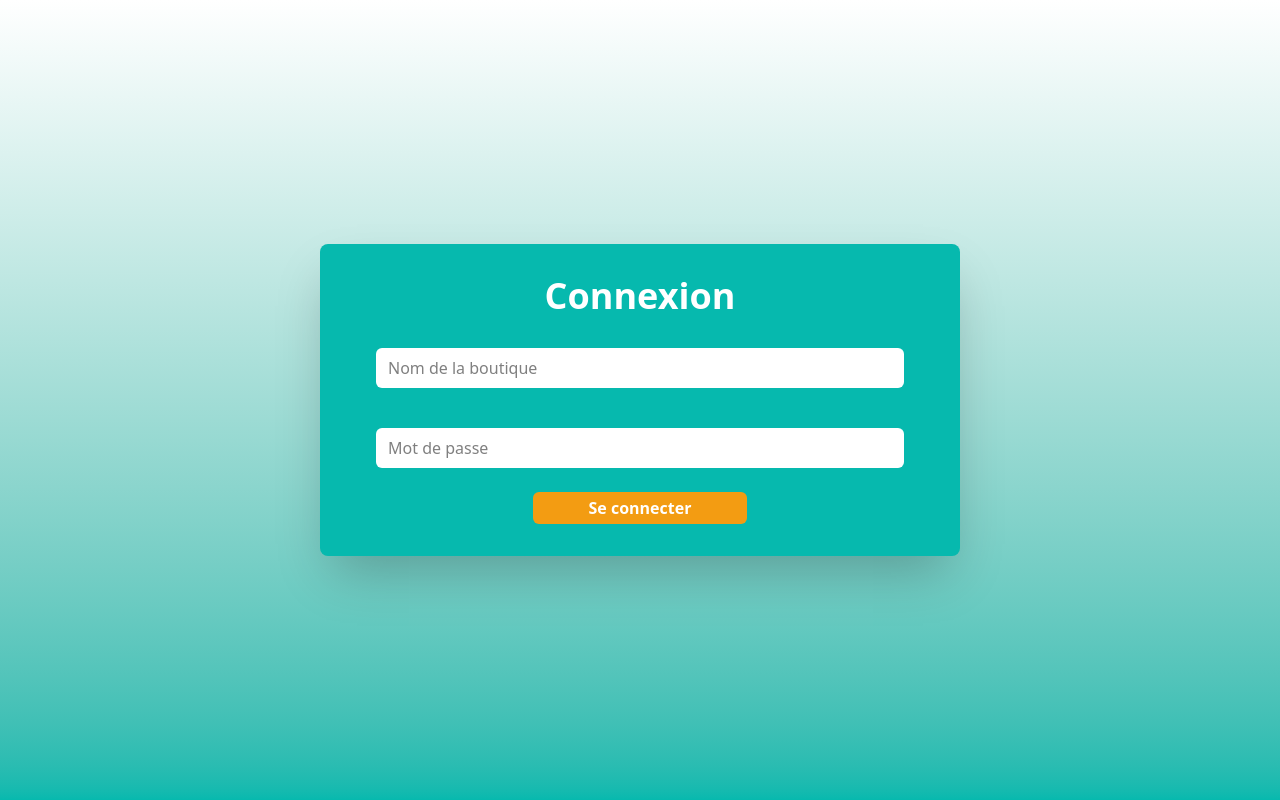
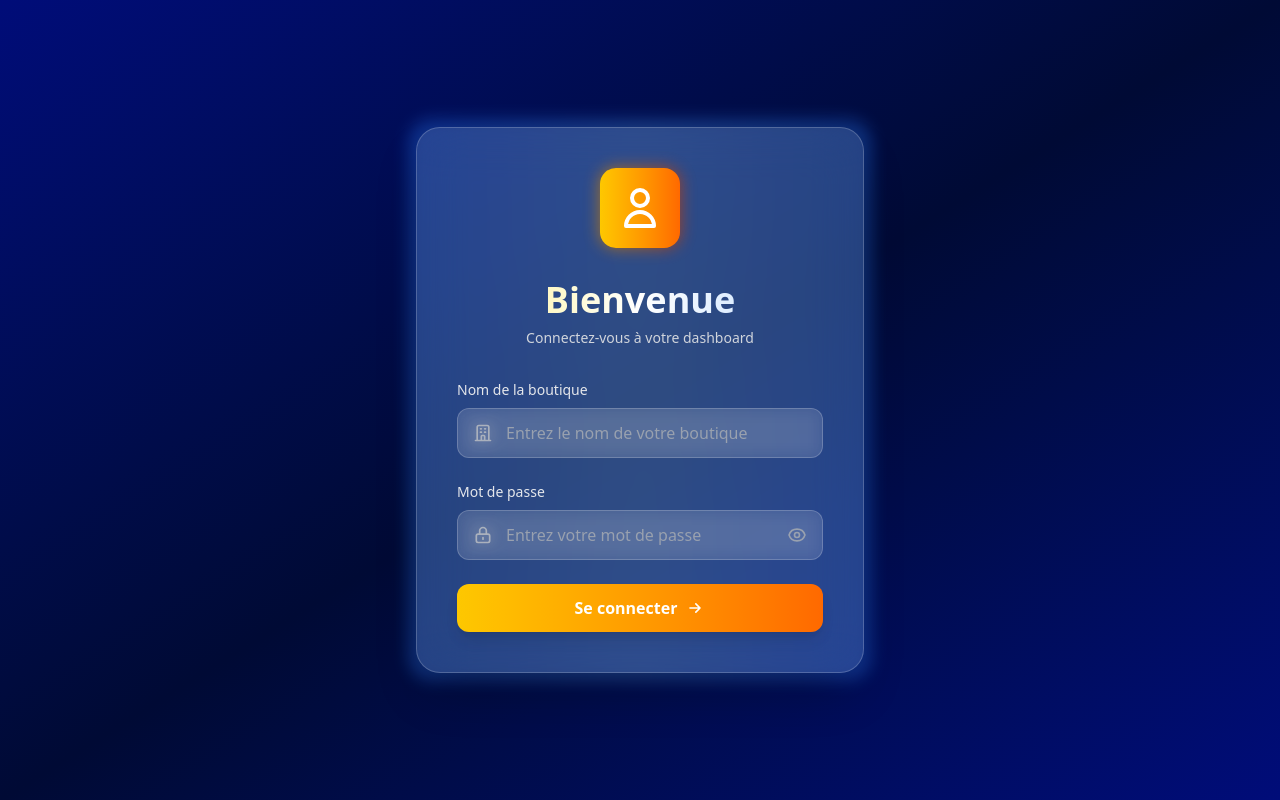
Before and after one commit to salimxfardeheb/location-costumes, a Next.js app: page / in a window 1280 px wide. Built offline with nearby package versions, Linux system fonts and the light colour scheme.

Commit message:
styling the login page

```diff
--- a/app/(root)/page.tsx
+++ b/app/(root)/page.tsx
@@ -8,9 +8,13 @@ export default function Home() {
   const [nom_boutique, setNomBoutique] = useState("");
   const [password, setPassword] = useState("");
   const [error, setError] = useState<string | null>(null);
+  const [isLoading, setIsLoading] = useState(false);
+  const [showPassword, setShowPassword] = useState(false);
 
   async function handleSubmit(e: React.FormEvent) {
     e.preventDefault();
+    setIsLoading(true);
+    setError(null);
 
     const res = await signIn("credentials", {
       redirect: false,
@@ -18,46 +22,146 @@ export default function Home() {
       password,
     });
 
+    setIsLoading(false);
+
     if (res?.error) {
-      setError("Identifiants invalides");
+      setError("Nom de la boutique ou mot de passe incorrect");
       return;
     }
-    router.push(`/${nom_boutique}/profile/costume`);
+    router.push(`/${nom_boutique}/dashboard`);
   }
 
+  // Classes réutilisables optimisées
+  const svgStrokeProps = { strokeLinecap: "round" as const, strokeLinejoin: "round" as const, strokeWidth: 2 };
+
   return (
-    <div className="bg-[#06B9AE] p-8 md:px-14 flex flex-col items-center gap-y-8 rounded-lg shadow-2xl md:w-1/2">
-      <p className="text-4xl font-black text-white">Connexion</p>
-      <form
-        className="space-y-6 flex flex-col items-center w-full"
-        onSubmit={handleSubmit}
-      >
-        <div className="flex flex-col gap-10 w-full">
+    <div className="min-h-screen w-full flex items-center justify-center bg-gradient-to-br from-[#000c79] via-[#000a35] to-[#000c79] p-4">
+      <div className="relative w-full max-w-md">
+        {/* Decorative blur */}
+        <div className="absolute -inset-2 bg-gradient-to-r from-blue-500 via-blue-400 to-blue-500 rounded-3xl blur opacity-30" />
+
+        <div className="relative bg-white/10 backdrop-blur-xl p-10 rounded-3xl shadow-2xl border border-white/20">
+          {/* Logo */}
+          <div className="flex justify-center mb-8">
+            <div className="relative">
+              <div className="absolute inset-0 bg-gradient-to-r from-yellow-600 to-orange-700 rounded-2xl blur-sm opacity-75" />
+              <div className="relative bg-gradient-to-r from-yellow-400 to-orange-500 p-4 rounded-2xl">
+                <svg className="w-12 h-12 text-white" fill="none" stroke="currentColor" viewBox="0 0 24 24">
+                  <path {...svgStrokeProps} d="M16 7a4 4 0 11-8 0 4 4 0 018 0zM12 14a7 7 0 00-7 7h14a7 7 0 00-7-7z" />
+                </svg>
+              </div>
+            </div>
+          </div>
+
+          {/* Title */}
+          <div className="text-center mb-8">
+            <h1 className="text-4xl font-bold mb-2 bg-gradient-to-r from-yellow-200 via-white to-blue-200 bg-clip-text text-transparent">
+              Bienvenue
+            </h1>
+            <p className="text-gray-300 text-sm">
+              Connectez-vous à votre dashboard
+            </p>
+          </div>
+
+          <form className="space-y-6" onSubmit={handleSubmit}>
+            {/* Error Message */}
+            {error && (
+              <div className="border bg-red-700/20 border-red-500/80 rounded-xl p-3 flex items-center gap-2">
+                <svg className="Icon text-red-300" fill="none" stroke="currentColor" viewBox="0 0 24 24">
+                  <path {...svgStrokeProps} d="M12 8v4m0 4h.01M21 12a9 9 0 11-18 0 9 9 0 0118 0z" />
+                </svg>
+                <span className="text-red-300 font-medium text-sm">{error}</span>
+              </div>
+            )}
+
+            {/* Boutique Input */}
+            <div className="space-y-2">
+              <label className="label">Nom de la boutique</label>
+              <div className="relative">
+                <div className="IconContainer">
+                  <svg className= "Icon" fill="none" stroke="currentColor" viewBox="0 0 24 24">
+                    <path {...svgStrokeProps} d="M19 21V5a2 2 0 00-2-2H7a2 2 0 00-2 2v16m14 0h2m-2 0h-5m-9 0H3m2 0h5M9 7h1m-1 4h1m4-4h1m-1 4h1m-5 10v-5a1 1 0 011-1h2a1 1 0 011 1v5m-4 0h4" />
+                  </svg>
+                </div>
                 <input
                   type="text"
-            placeholder="Nom de la boutique"
+                  placeholder="Entrez le nom de votre boutique"
                   className="login"
                   value={nom_boutique}
                   onChange={(e) => setNomBoutique(e.target.value)}
+                  required
                 />
+              </div>
+            </div>
+
+            {/* Password Input */}
+            <div className="space-y-2">
+              <label className="label">Mot de passe</label>
+              <div className="relative">
+                <div className="IconContainer">
+                  <svg className="Icon" fill="none" stroke="currentColor" viewBox="0 0 24 24">
+                    <path {...svgStrokeProps} d="M12 15v2m-6 4h12a2 2 0 002-2v-6a2 2 0 00-2-2H6a2 2 0 00-2 2v6a2 2 0 002 2zm10-10V7a4 4 0 00-8 0v4h8z" />
+                  </svg>
+                </div>
                 <input
-            type="password"
-            placeholder="Mot de passe"
+                  type={showPassword ? "text" : "password"}
+                  placeholder="Entrez votre mot de passe"
                   className="login"
                   value={password}
                   onChange={(e) => setPassword(e.target.value)}
+                  required
                 />
+                <button
+                  type="button"
+                  onClick={() => setShowPassword(!showPassword)}
+                  className="absolute inset-y-0 right-0 pr-4 flex items-center text-gray-400 hover:text-white transition-colors"
+                  aria-label={showPassword ? "Masquer le mot de passe" : "Afficher le mot de passe"}
+                >
+                  {showPassword ? (
+                    <svg className="Icon" fill="none" stroke="currentColor" viewBox="0 0 24 24">
+                      <path {...svgStrokeProps} d="M13.875 18.825A10.05 10.05 0 0112 19c-4.478 0-8.268-2.943-9.543-7a9.97 9.97 0 011.563-3.029m5.858.908a3 3 0 114.243 4.243M9.878 9.878l4.242 4.242M9.88 9.88l-3.29-3.29m7.532 7.532l3.29 3.29M3 3l3.59 3.59m0 0A9.953 9.953 0 0112 5c4.478 0 8.268 2.943 9.543 7a10.025 10.025 0 01-4.132 5.411m0 0L21 21" />
+                    </svg>
+                  ) : (
+                    <svg className="Icon" fill="none" stroke="currentColor" viewBox="0 0 24 24">
+                      <path {...svgStrokeProps} d="M15 12a3 3 0 11-6 0 3 3 0 016 0z" />
+                      <path {...svgStrokeProps} d="M2.458 12C3.732 7.943 7.523 5 12 5c4.478 0 8.268 2.943 9.542 7-1.274 4.057-5.064 7-9.542 7-4.477 0-8.268-2.943-9.542-7z" />
+                    </svg>
+                  )}
+                </button>
               </div>
-        {error && <span className="text-red-500 font-semibold">{error}</span>}
-        <div>
+            </div>
+
+            {/* Submit Button */}
             <button
               type="submit"
-            className="bg-[#F39C12] md:px-14 px-7 py-1 rounded-md text-white font-bold hover:opacity-90 cursor-pointer"
+              disabled={isLoading}
+              className="w-full relative group overflow-hidden bg-gradient-to-r from-yellow-400 to-orange-500 hover:from-yellow-500 hover:to-orange-600 text-white font-bold py-3 px-6 rounded-xl transition-all duration-300 transform hover:scale-[1.02] active:scale-[0.98] disabled:opacity-50 disabled:cursor-not-allowed shadow-lg hover:shadow-xl"
             >
-            Se connecter
+              <span className="relative z-10 flex items-center justify-center gap-2">
+                {isLoading ? (
+                  <>
+                    <svg className="animate-spin h-5 w-5 text-white" fill="none" viewBox="0 0 24 24">
+                      <circle className="opacity-25" cx="12" cy="12" r="10" stroke="currentColor" strokeWidth="4" />
+                      <path className="opacity-75" fill="currentColor" d="M4 12a8 8 0 018-8V0C5.373 0 0 5.373 0 12h4zm2 5.291A7.962 7.962 0 014 12H0c0 3.042 1.135 5.824 3 7.938l3-2.647z" />
+                    </svg>
+                    <span>Connexion...</span>
+                  </>
+                ) : (
+                  <>
+                    <span>Se connecter</span>
+                    <svg className="w-5 h-5 group-hover:translate-x-1 transition-transform" fill="none" stroke="currentColor" viewBox="0 0 24 24">
+                      <path {...svgStrokeProps} d="M13 7l5 5m0 0l-5 5m5-5H6" />
+                    </svg>
+                  </>
+                )}
+              </span>
+
+              {/* Shimmer effect */}
+              <div className="absolute inset-0 -translate-x-full group-hover:translate-x-full transition-transform duration-1000 bg-gradient-to-r from-transparent via-white/20 to-transparent" />
             </button>
+          </form>
         </div>
-      </form>
+      </div>
     </div>
   );
 }
--- a/app/globals.css
+++ b/app/globals.css
@@ -1,18 +1,26 @@
 @import "tailwindcss";
 
 .body_root {
-  @apply bg-gradient-to-b from-white to-[#06B9AE] min-h-screen flex justify-center items-center;
+  @apply bg-gradient-to-bl from-[#373875] to-[#0c1141] min-h-screen flex justify-center items-center;
 }
 
 @layer base {
   input.login {
-    @apply bg-white py-2 px-3 rounded-md placeholder:text-shadow-gray-600;
+    @apply w-full pl-12 pr-4 py-3 bg-white/10 border border-white/20 rounded-xl text-white placeholder-gray-400 focus:outline-none focus:ring-2 focus:ring-yellow-500/50 focus:border-transparent transition-all duration-300 backdrop-blur-sm;
+  }
+  .Icon{
+    @apply w-5 h-5 text-gray-400;
+  }
+  .IconContainer{
+    @apply absolute inset-y-0 left-0 pl-4 flex items-center pointer-events-none;
+  }
+  .label{
+    @apply text-sm font-medium text-gray-200 block;
   }
 
   .sizes-big-container {
     @apply flex justify-between items-center gap-6 font-semibold;
   }
-
   .sizes-container {
     @apply flex gap-2;
   }
@@ -25,9 +33,9 @@
   .switch {
     @apply rounded-full bg-[#06B9AE] hover:opacity-80 text-5xl pr-1 pl-0.5 text-white;
   }
-.optCategory {
-  @apply px-2 py-1 hover:bg-[#B6FFF6];
-}
+  .optCategory {
+    @apply px-2 py-1 hover:bg-[#B6FFF6];
+  }
   select {
     appearance: base-select;
     &::picker(select) {
```
Also changed, not shown: 1 other file (tests, documents, lock files or other folders). Lines whose indentation alone changed are shown as unchanged.
